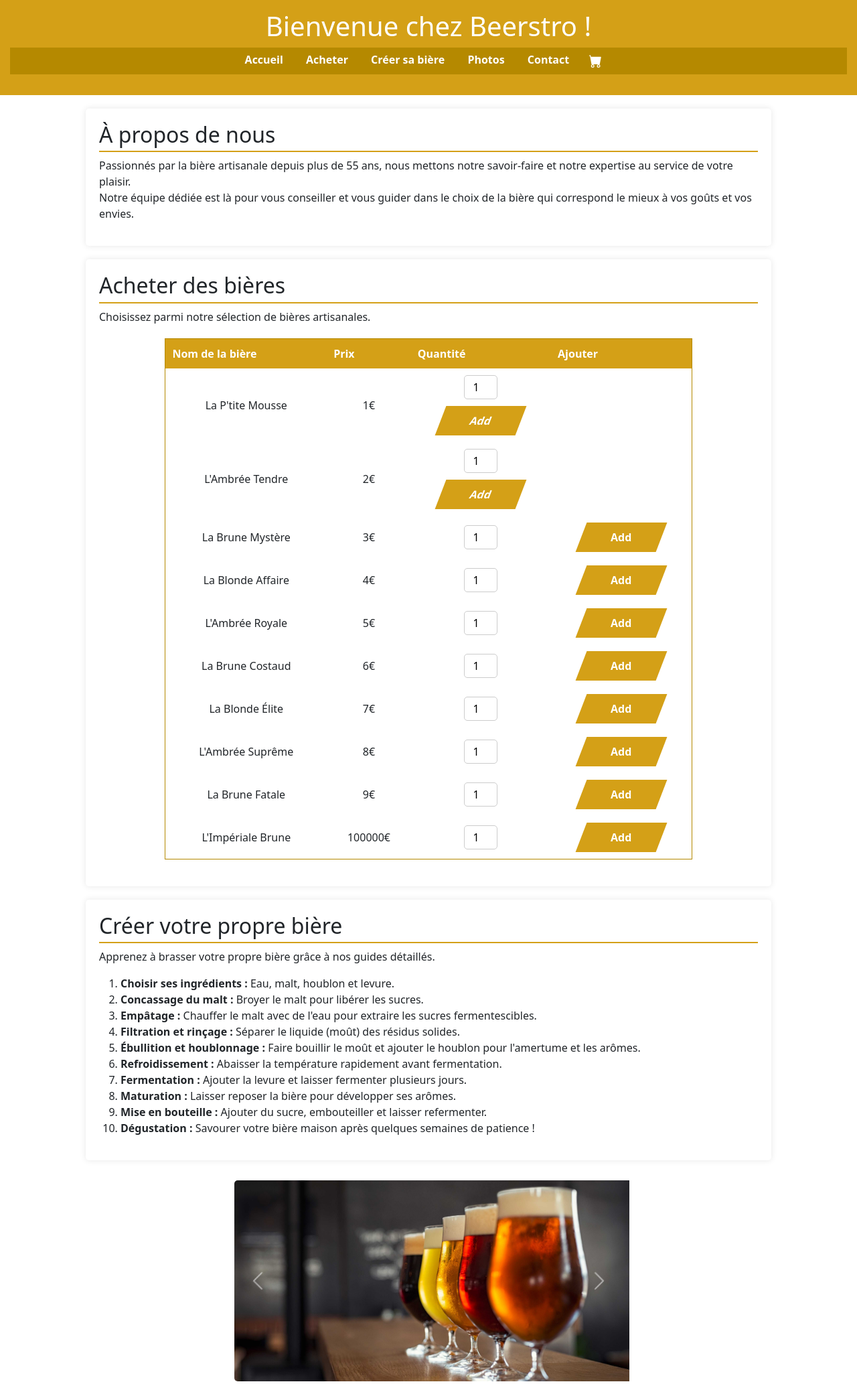
After one commit to EagleOfFire/Dev_web, a PHP site: page /index.php in a window 1280 px wide. The commit adds this page. Shown: the top 2066 px of the page at 67% size. Run offline with PHP 8.4, Linux system fonts and the light colour scheme.

Commit message:
Website with unfixed button

```diff
--- /dev/null
+++ b/footer.php
@@ -0,0 +1,3 @@
+<footer>
+        <p>&copy; 2025 Vente de Bières Artisanales - Tous droits réservés.</p>
+    </footer>
--- /dev/null
+++ b/header.php
@@ -0,0 +1,17 @@
+<header>
+        <h1>Bienvenue chez Beerstro !</h1>
+        <nav>
+            <ul>
+                <li><a href="index.php?page=main#accueil">Accueil</a></li>
+                <li><a href="index.php?page=main#acheter">Acheter</a></li>
+                <li><a href="index.php?page=main#creer">Créer sa bière</a></li>
+                <li><a href="index.php?page=main#photos">Photos</a></li>
+                <li><a href="index.php?page=main#contact">Contact</a></li>
+                <li class="panier">
+                    <a href="index.php?page=panier">
+                        <img src="/Photos/basket.svg" alt="Panier" class="icon-panier">
+                    </a>
+                </li>
+            </ul>
+        </nav>
+    </header>
--- /dev/null
+++ b/index.php
@@ -0,0 +1,37 @@
+<!DOCTYPE html>
+<html lang="fr">
+<head>
+    <meta charset="UTF-8">
+    <meta name="viewport" content="width=device-width, initial-scale=1.0">
+    <title>Beerstro.com</title>
+    <link rel="stylesheet" href="styles.css">
+
+    <!-- Bootstrap CSS -->
+    <link href="https://cdn.jsdelivr.net/npm/bootstrap@5.3.2/dist/css/bootstrap.min.css" rel="stylesheet">
+    <!-- Bootstrap JavaScript -->
+    <script src="https://cdn.jsdelivr.net/npm/bootstrap@5.3.2/dist/js/bootstrap.bundle.min.js"></script>
+
+</head>
+<body>
+
+    <?php session_start(); ?>
+
+    <?php include "header.php"; ?>
+
+    <?php if (isset($_GET["page"])) {
+        switch ($_GET["page"]) {
+            case "panier":
+                include "panier.php";
+                break;
+            default:
+                include "main.php";
+                break;
+        }
+    } else {
+        include "main.php";
+    } ?>
+
+    <?php include "footer.php"; ?>
+
+</body>
+</html>
--- /dev/null
+++ b/main.php
@@ -0,0 +1,172 @@
+<section id="accueil">
+        <h2>À propos de nous</h2>
+        <p>Passionnés par la bière artisanale depuis plus de 55 ans, nous mettons notre savoir-faire et notre expertise au service de votre plaisir.<br>
+        Notre équipe dédiée est là pour vous conseiller et vous guider dans le choix de la bière qui correspond le mieux à vos goûts et vos envies.</p>
+    </section>
+
+    <section id="acheter">
+        <h2>Acheter des bières</h2>
+        <p>Choisissez parmi notre sélection de bières artisanales.</p>
+        <table>
+            <tr>
+                <th>Nom de la bière</th>
+                <th>Prix</th>
+                <th>Quantité</th>
+                <th>Ajouter</th>
+            </tr>
+
+        <tr>
+            <td>La P'tite Mousse</td>
+            <td>1€</td>
+            <td>
+            <form action="ajouter_panier.php" method="POST">
+                <input type="hidden" name="nom" value="La P'tite Mousse">
+                <input type="hidden" name="prix" value="1">
+                <input type="number" name="quantite" min="1" value="1">
+                <button type="submit">Add</button>
+            </form>
+            </td>
+        </tr>
+
+        <tr>
+            <td>L'Ambrée Tendre</td>
+            <td>2€</td>
+            <td>
+                <form action="ajouter_panier.php" method="POST">
+                    <input type="hidden" name="nom" value="L'Ambrée Tendre">
+                    <input type="hidden" name="prix" value="2">
+                    <input type="number" name="quantite" min="1" value="1">
+                    <button type="submit">Add</button>
+                </form>
+            </td>
+        </tr>
+
+            <!-- <tr>
+                <td>L'Ambrée Tendre</td>
+                <td>2€</td>
+                <td><input type="number" min="1" value="1"></td>
+                <td><button><span>Add</span></button></td>
+            </tr> -->
+            <tr>
+                <td>La Brune Mystère</td>
+                <td>3€</td>
+                <td><input type="number" min="1" value="1"></td>
+                <td><button><span>Add</span></button></td>
+            </tr>
+            <tr>
+                <td>La Blonde Affaire</td>
+                <td>4€</td>
+                <td><input type="number" min="1" value="1"></td>
+                <td><button><span>Add</span></button></td>
+            </tr>
+            <tr>
+                <td>L'Ambrée Royale</td>
+                <td>5€</td>
+                <td><input type="number" min="1" value="1"></td>
+                <td><button><span>Add</span></button></td>
+            </tr>
+            <tr>
+                <td>La Brune Costaud</td>
+                <td>6€</td>
+                <td><input type="number" min="1" value="1"></td>
+                <td><button><span>Add</span></button></td>
+            </tr>
+            <tr>
+                <td>La Blonde Élite</td>
+                <td>7€</td>
+                <td><input type="number" min="1" value="1"></td>
+                <td><button><span>Add</span></button></td>
+            </tr>
+            <tr>
+                <td>L'Ambrée Suprême</td>
+                <td>8€</td>
+                <td><input type="number" min="1" value="1"></td>
+                <td><button><span>Add</span></button></td>
+            </tr>
+            <tr>
+                <td>La Brune Fatale</td>
+                <td>9€</td>
+                <td><input type="number" min="1" value="1"></td>
+                <td><button><span>Add</span></button></td>
+            </tr>
+            <tr>
+                <td>L'Impériale Brune</td>
+                <td>100000€</td>
+                <td><input type="number" min="1" value="1"></td>
+                <td><button><span>Add</span></button></td>
+            </tr>
+        </table>
+    </section>
+
+    <section id="creer">
+        <h2>Créer votre propre bière</h2>
+        <p>Apprenez à brasser votre propre bière grâce à nos guides détaillés.</p>
+        <ol>
+            <li><strong>Choisir ses ingrédients :</strong> Eau, malt, houblon et levure.</li>
+            <li><strong>Concassage du malt :</strong> Broyer le malt pour libérer les sucres.</li>
+            <li><strong>Empâtage :</strong> Chauffer le malt avec de l'eau pour extraire les sucres fermentescibles.</li>
+            <li><strong>Filtration et rinçage :</strong> Séparer le liquide (moût) des résidus solides.</li>
+            <li><strong>Ébullition et houblonnage :</strong> Faire bouillir le moût et ajouter le houblon pour l'amertume et les arômes.</li>
+            <li><strong>Refroidissement :</strong> Abaisser la température rapidement avant fermentation.</li>
+            <li><strong>Fermentation :</strong> Ajouter la levure et laisser fermenter plusieurs jours.</li>
+            <li><strong>Maturation :</strong> Laisser reposer la bière pour développer ses arômes.</li>
+            <li><strong>Mise en bouteille :</strong> Ajouter du sucre, embouteiller et laisser refermenter.</li>
+            <li><strong>Dégustation :</strong> Savourer votre bière maison après quelques semaines de patience !</li>
+        </ol>
+    </section>
+
+<div id="carouselExampleAutoplaying" class="carousel slide" data-bs-ride="carousel">
+    <div class="carousel-inner">
+        <div class="carousel-item active">
+            <img src="/Photos/biere1.jpg" class="d-block w-100" alt="Bière artisanale n°1">
+        </div>
+        <div class="carousel-item">
+            <img src="/Photos/biere2.jpg" class="d-block w-100" alt="Bière artisanale n°2">
+        </div>
+        <div class="carousel-item">
+            <img src="/Photos/biere3.jpg" class="d-block w-100" alt="Bière artisanale n°3">
+        </div>
+    </div>
+    <button class="carousel-control-prev" type="button" data-bs-target="#carouselExampleAutoplaying"
+        data-bs-slide="prev">
+        <span class="carousel-control-prev-icon" aria-hidden="true"></span>
+        <span class="visually-hidden">Previous</span>
+    </button>
+    <button class="carousel-control-next" type="button" data-bs-target="#carouselExampleAutoplaying"
+        data-bs-slide="next">
+        <span class="carousel-control-next-icon" aria-hidden="true"></span>
+        <span class="visually-hidden">Next</span>
+    </button>
+</div>
+
+<section id="contact">
+    <h2>Contact</h2>
+    <p>Contactez-nous pour toute question ou commande.</p>
+    <form id="contactForm">
+        <div>
+            <label for="nom">Nom :</label>
+            <input type="text" id="nom" name="nom" required>
+        </div>
+        <div>
+            <label for="email">Email :</label>
+            <input type="email" id="email" name="email" required>
+        </div>
+        <div>
+            <label for="message">Message :</label>
+            <textarea id="message" name="message" required></textarea>
+        </div>
+        <button type="submit" class="button">Envoyer</button>
+    </form>
+</section>
+
+<script>
+    document.getElementById("contactForm").addEventListener("submit", function(event) {
+        event.preventDefault(); // Empêche l'envoi classique du formulaire
+
+        // Vérifie si tous les champs sont valides
+        if (this.checkValidity()) {
+            alert("Votre message a été envoyé !");
+            this.reset(); // Réinitialise le formulaire après envoi
+        }
+    });
+</script>
--- a/styles.css
+++ b/styles.css
@@ -28,6 +28,19 @@ nav ul li a {
     color: white;
     text-decoration: none;
     font-weight: bold;
+}
+
+.panier {
+    margin-left: auto; /* Aligne le panier à droite */
+    margin-right: 20px;
+    display: inline-block;
+}
+
+.icon-panier {
+    width: 20px; /* Ajuste la taille pour correspondre au texte */
+    height: 20px;
+    filter: invert(100%); /* Rend l'icône blanche */
+    vertical-align: middle; /* Aligne avec le texte */
 }
 
 section {
@@ -85,3 +98,205 @@ footer {
     height: 300px; /* Ajuste la hauteur des images */
     object-fit: cover; /* Coupe l'image pour remplir la zone définie */
 }
+
+/******************/
+/* Partie CONTACT */
+/******************/
+form {
+    display: flex;
+    flex-direction: column;
+    gap: 10px;
+    max-width: 400px;
+    margin: 0 auto;
+}
+
+form div {
+    margin-bottom: 15px;
+}
+
+textarea {
+    height: 80px;
+    padding: 8px;
+    margin-top: 5px;
+}
+
+label {
+    font-weight: bold;
+    margin-bottom: 5px;
+}
+
+input, textarea {
+    width: 100%;
+    box-sizing: border-box;
+}
+
+.button {
+    height: 2.5em;
+    width: auto; /* Ajuste la largeur selon le texte */
+    padding: 10px 20px; /* Ajuste l'espace autour du texte */
+    border-radius: 1em;
+    border: 0.1rem solid transparent;
+    background-color: #d4a017;
+    transition: 0.3s;
+    font-size: 1em;
+    white-space: nowrap; /* Empêche le texte de passer à la ligne */
+    display: inline-flex; /* Centre le texte */
+    align-items: center;
+    justify-content: center;
+}
+
+button {
+    background: #fff;
+    background-color: #d4a017;
+    color: white;
+    border: none;
+    padding: 10px 20px;
+    display: inline-block;
+    font-size: 15px;
+    font-weight: bold;
+    width: 120px;
+    text-transform: uppercase;
+    cursor: pointer;
+    transform: skew(-21deg);
+    position: relative;
+    transition: all 0.3s;
+    border-radius: 4px;
+}
+
+.button:hover {
+    cursor: pointer;
+    transform: scale(1.05) rotate(3deg);
+}
+
+.button:active {
+    animation: borderMove 0.5s forwards;
+    transform: scale(0.9) rotate(-3deg);
+    background-color: rgb(0, 0, 0);
+    color: #d4a017;
+    border: 0.1rem solid #d4a017;
+}
+
+@keyframes borderMove {
+    0% {
+        border-width: 0.1rem;
+        transform: scale(1) rotate(0deg);
+    }
+
+    50% {
+        border-width: 0.4rem;
+        transform: scale(0.9) rotate(-3deg);
+    }
+
+    100% {
+        border-width: 0.15rem;
+        transform: scale(1) rotate(0deg);
+    }
+}
+
+/**********************************/
+/* Ajustement des boutons paniers */
+/**********************************/
+.btn-ajout {
+    background: none;
+    border: none;
+    cursor: pointer;
+    transition: transform 0.3s ease;
+}
+
+.btn-ajout:hover {
+    transform: rotate(90deg);
+}
+
+/**********************************/
+/* Style du bouton "Add" */
+/**********************************/
+
+button span {
+    display: inline-block;
+    transform: skew(21deg);
+}
+
+button::before {
+    content: '';
+    position: absolute;
+    top: 0;
+    bottom: 0;
+    right: 100%;
+    left: 0;
+    background: rgb(20, 20, 20);
+    opacity: 0;
+    z-index: -1;
+    transition: all 0.5s;
+}
+
+button:hover::before {
+    left: 0;
+    right: 0;
+    opacity: 1;
+}
+
+
+/* Réduction de la largeur du tableau */
+table {
+    width: 60%;
+    margin: auto;
+    border-collapse: collapse;
+}
+
+th, td {
+    border: 1px solid #b58900;
+    padding: 10px;
+    text-align: center; /* Centre le texte dans les cellules */
+}
+
+/* Style des en-têtes */
+th {
+    background-color: #d4a017;
+    color: white;
+}
+
+/* Style du champ quantité */
+input[type="number"] {
+    width: 50px;
+    text-align: center;
+    padding: 5px;
+    border: 1px solid #ccc;
+    border-radius: 5px;
+}
+
+/* Effet au survol */
+button:hover {
+    background: black;
+    background-color: #b58900;
+    color: white;
+}
+
+/* Alignement du texte et des boutons */
+td button {
+    display: flex;
+    align-items: center;
+    justify-content: center;
+    margin: auto;
+}
+
+
+/* Alignement des champs quantité et du bouton */
+td form {
+    display: flex;
+    align-items: center;
+    gap: 10px; /* Espace entre le champ et le bouton */
+    justify-content: center; /* Centre les éléments */
+}
+
+/********************************/
+/* Ajuster la taille du tableau */
+/********************************/
+table {
+    width: 80%; /* Ajustez selon vos besoins */
+    margin: 20px auto; /* Centre le tableau */
+    border-collapse: collapse;
+}
+
+/********************************/
+/********************************/
+/********************************/
```
Also changed, not shown: ajouter_panier.php (added, +36 -0 lines), index.html (deleted, +0 -111 lines), panier.html (deleted, +0 -11 lines), panier.php (added, +47 -0 lines), supprimer_article.php (added, +13 -0 lines), vider_panier.php (added, +7 -0 lines), Photos/basket.svg (added), Photos/biere1.jpg (renamed from biere1.jpg), Photos/biere2.jpg (renamed from biere2.jpg), Photos/biere3.jpg (renamed from biere3.jpg).
